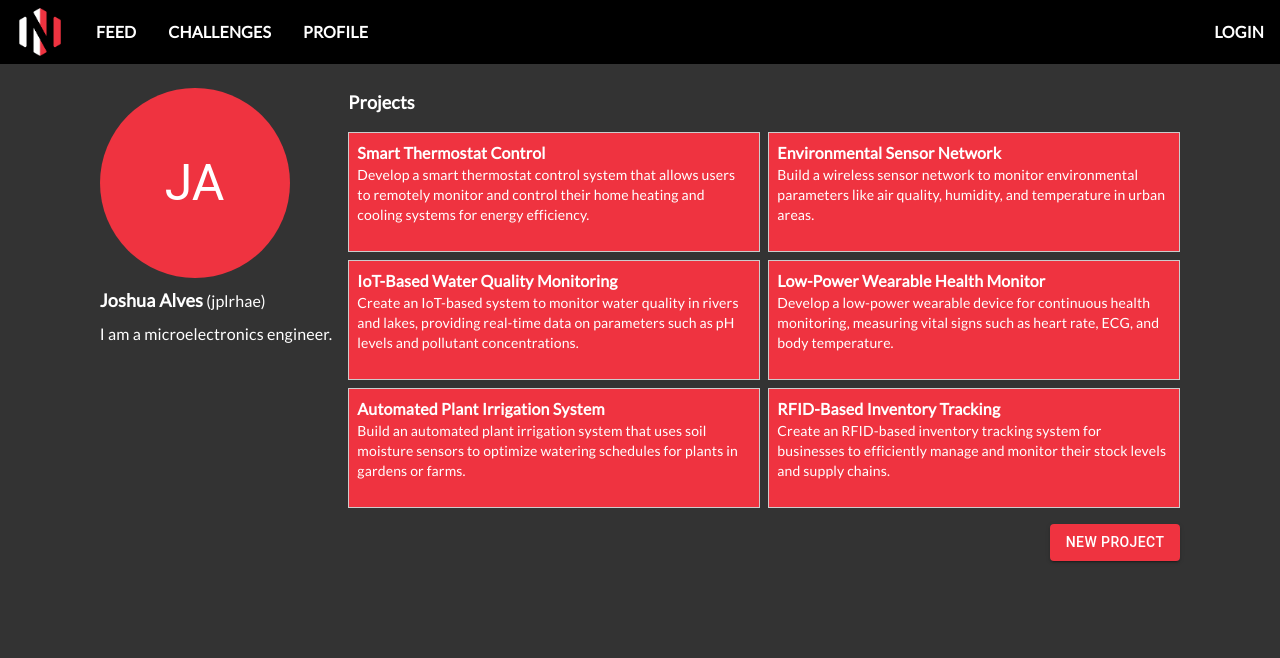
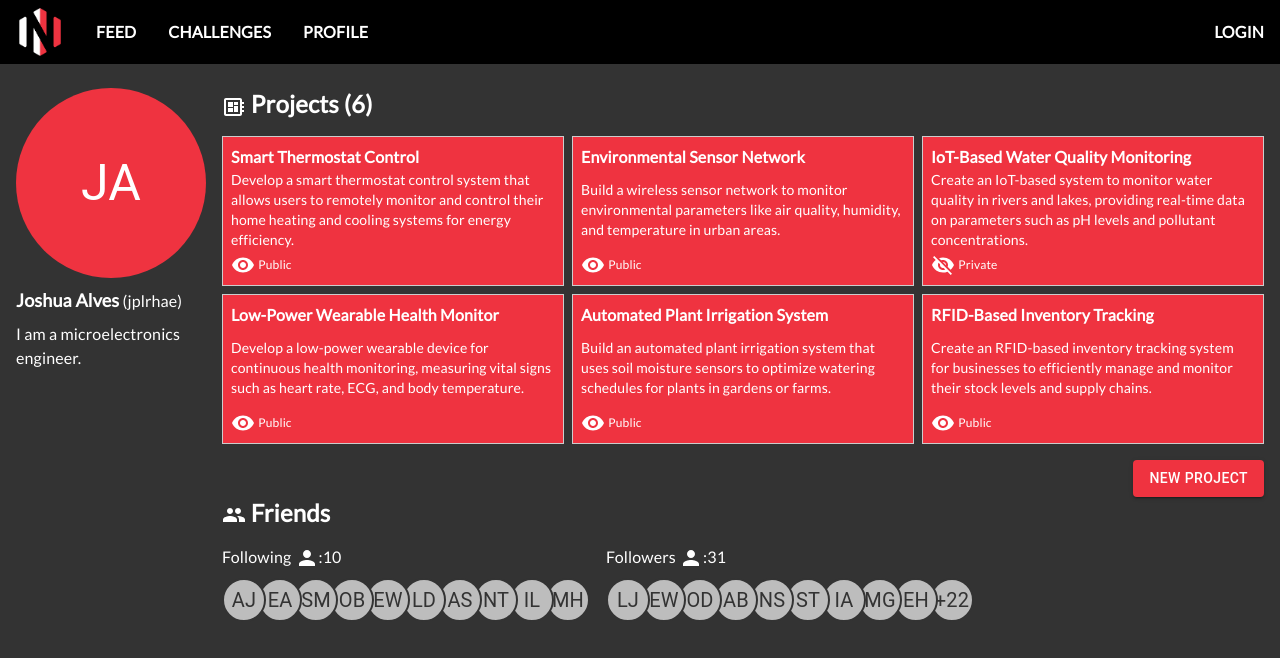
Before and after one commit to jplrhae/nexus-ui, a React (Vite) app: page /profile in a window 1280 px wide. Shown: the top 658 px of the page. Built offline with nearby package versions, Linux system fonts and the light colour scheme.

Commit message:
Improved profile visuals

```diff
--- /dev/null
+++ b/src/components/FollowingView.tsx
@@ -0,0 +1,57 @@
+import { AvatarGroup, Avatar, Tooltip } from "@mui/material";
+import { IUser } from "../interfaces/IUser";
+import PersonIcon from "@mui/icons-material/Person";
+import GroupIcon from "@mui/icons-material/Group";
+
+interface IFollowingViewProps {
+  following: IUser[];
+  followed: IUser[];
+}
+
+export default function FollowingView(props: IFollowingViewProps) {
+  return (
+    <div className="flex flex-col">
+      <div className="text-2xl font-bold">
+        <GroupIcon /> Friends
+      </div>
+      <div className="flex flex-row mt-4 flex-wrap gap-4">
+        <div className="flex flex-col">
+          <div>
+            Following <PersonIcon />:{props.following.length}
+          </div>
+          <AvatarGroup max={10} className="mt-2">
+            {props.following.map((user) => {
+              return (
+                <Tooltip title={user.name}>
+                  <Avatar>
+                    {user.name.split(" ").map((name) => {
+                      return name[0];
+                    })}
+                  </Avatar>
+                </Tooltip>
+              );
+            })}
+          </AvatarGroup>
+        </div>
+        <div className="flex flex-col">
+          <div>
+            Followers <PersonIcon />:{props.followed.length}
+          </div>
+          <AvatarGroup max={10} className="mt-2">
+            {props.followed.map((user) => {
+              return (
+                <Tooltip title={user.name}>
+                  <Avatar>
+                    {user.name.split(" ").map((name) => {
+                      return name[0];
+                    })}
+                  </Avatar>
+                </Tooltip>
+              );
+            })}
+          </AvatarGroup>
+        </div>
+      </div>
+    </div>
+  );
+}
--- a/src/components/ProjectCard.tsx
+++ b/src/components/ProjectCard.tsx
@@ -1,4 +1,6 @@
 import { IProject } from "../interfaces/IProject";
+import VisibilityOffIcon from "@mui/icons-material/VisibilityOff";
+import VisibilityIcon from "@mui/icons-material/Visibility";
 import "../styles/ProjectView.css";
 
 interface IProjectCardProps {
@@ -10,6 +12,17 @@ export default function ProjectCard(props: IProjectCardProps) {
     <div className="project-card flex flex-col p-2 bg-primary basis-0 grow">
       <div className="font-bold">{props.project.name}</div>
       <div className="text-sm overflow-hidden">{props.project.description}</div>
+      <div>
+        {props.project.isPublic ? (
+          <>
+            <VisibilityIcon /> <span className="text-xs">Public</span>
+          </>
+        ) : (
+          <>
+            <VisibilityOffIcon /> <span className="text-xs">Private</span>
+          </>
+        )}
+      </div>
     </div>
   );
 }
--- a/src/components/ProjectsView.tsx
+++ b/src/components/ProjectsView.tsx
@@ -1,6 +1,7 @@
 import { IProject } from "../interfaces/IProject";
 import ProjectCard from "./ProjectCard";
 import Button from "@mui/material/Button";
+import DeveloperBoardIcon from "@mui/icons-material/DeveloperBoard";
 import "../styles/ProjectView.css";
 
 interface IProjectsViewProps {
@@ -10,7 +11,9 @@ interface IProjectsViewProps {
 export default function ProjectsView(props: IProjectsViewProps) {
   return (
     <div className="flex flex-col gap-4">
-      <div className="font-bold text-lg">Projects</div>
+      <div className="text-2xl font-bold">
+        <DeveloperBoardIcon /> Projects ({props.projects.length})
+      </div>
       <div className="flex flex-wrap gap-2">
         {props.projects.map((project) => (
           <ProjectCard project={project} />
--- a/src/interfaces/IUser.ts
+++ b/src/interfaces/IUser.ts
@@ -4,8 +4,257 @@ export interface IUser {
   about: string;
 }
 
-export const rawUser = {
+export const rawUser: IUser = {
   name: "Joshua Alves",
   about: "I am a microelectronics engineer.",
   username: "jplrhae",
 };
+
+export const rawUserItems1: IUser[] = [
+  {
+    name: "Alice Johnson",
+    username: "alicej",
+    about:
+      "Front-end developer passionate about creating user-friendly web applications.",
+  },
+  {
+    name: "Ethan Adams",
+    username: "ethana",
+    about:
+      "Software engineer with a focus on backend development and database design.",
+  },
+  {
+    name: "Sophia Martinez",
+    username: "sophiam",
+    about:
+      "UI/UX designer who enjoys turning ideas into visually appealing designs.",
+  },
+  {
+    name: "Oliver Brown",
+    username: "oliverb",
+    about:
+      "Full-stack developer with a love for solving complex coding challenges.",
+  },
+  {
+    name: "Emma Wilson",
+    username: "emmaw",
+    about:
+      "AI enthusiast exploring the possibilities of machine learning in healthcare.",
+  },
+  {
+    name: "Liam Davis",
+    username: "liamd",
+    about: "Mobile app developer creating engaging and user-friendly apps.",
+  },
+  {
+    name: "Ava Smith",
+    username: "avas",
+    about: "Data scientist specializing in data analysis and visualization.",
+  },
+  {
+    name: "Noah Turner",
+    username: "noaht",
+    about:
+      "DevOps engineer streamlining development workflows and deployment processes.",
+  },
+  {
+    name: "Isabella Lee",
+    username: "isabellal",
+    about:
+      "Passionate about open-source software and contributing to the community.",
+  },
+  {
+    name: "Mia Harris",
+    username: "miah",
+    about:
+      "Web designer with a focus on creating stunning and responsive websites.",
+  },
+];
+
+export const rawUserItems2: IUser[] = [
+  {
+    name: "Liam Johnson",
+    username: "liamj",
+    about:
+      "Experienced software engineer with expertise in Java and microservices architecture.",
+  },
+  {
+    name: "Emma Williams",
+    username: "emmaw",
+    about:
+      "Front-end developer with a knack for creating interactive and user-friendly web apps.",
+  },
+  {
+    name: "Oliver Davis",
+    username: "oliverd",
+    about:
+      "AI researcher exploring the potential of neural networks in natural language processing.",
+  },
+  {
+    name: "Ava Brown",
+    username: "avab",
+    about:
+      "Mobile app developer specializing in iOS app development and Swift programming.",
+  },
+  {
+    name: "Noah Smith",
+    username: "noahs",
+    about:
+      "Data scientist passionate about data-driven decision-making and predictive analytics.",
+  },
+  {
+    name: "Sophia Taylor",
+    username: "sophiat",
+    about:
+      "UI/UX designer with a focus on creating intuitive and visually appealing interfaces.",
+  },
+  {
+    name: "Isabella Anderson",
+    username: "isabellaa",
+    about:
+      "Full-stack developer experienced in building scalable and robust web applications.",
+  },
+  {
+    name: "Mia Garcia",
+    username: "miag",
+    about:
+      "DevOps engineer automating deployment pipelines for faster and more reliable releases.",
+  },
+  {
+    name: "Ethan Hernandez",
+    username: "ethanh",
+    about:
+      "Passionate about open-source contributions and enhancing developer tools.",
+  },
+  {
+    name: "Sophia Rodriguez",
+    username: "sophiar",
+    about:
+      "Web designer dedicated to creating visually stunning and responsive websites.",
+  },
+  {
+    name: "Olivia King",
+    username: "oliviak",
+    about:
+      "Backend developer specializing in database design and optimization.",
+  },
+  {
+    name: "William Turner",
+    username: "williamt",
+    about:
+      "AI enthusiast exploring the potential of machine learning in healthcare.",
+  },
+  {
+    name: "Emily Clark",
+    username: "emilyc",
+    about:
+      "Experienced mobile app developer with a focus on Android app development.",
+  },
+  {
+    name: "James Baker",
+    username: "jamesb",
+    about:
+      "Data scientist leveraging data analysis to drive business insights and decisions.",
+  },
+  {
+    name: "Ava Nelson",
+    username: "avan",
+    about:
+      "Web developer passionate about creating responsive and accessible websites.",
+  },
+  {
+    name: "Lucas Hill",
+    username: "lucash",
+    about:
+      "Software engineer experienced in building scalable and maintainable systems.",
+  },
+  {
+    name: "Emma White",
+    username: "emmawh",
+    about:
+      "UI/UX designer with a love for creating elegant and user-centric designs.",
+  },
+  {
+    name: "Ella Lewis",
+    username: "ellal",
+    about:
+      "Full-stack developer with expertise in JavaScript and modern web frameworks.",
+  },
+  {
+    name: "Daniel Young",
+    username: "daniely",
+    about:
+      "DevOps engineer automating cloud infrastructure and deployment processes.",
+  },
+  {
+    name: "Oliver Walker",
+    username: "oliverw",
+    about:
+      "Front-end developer passionate about responsive web design and performance optimization.",
+  },
+  {
+    name: "Mia Hall",
+    username: "miah",
+    about:
+      "AI researcher exploring the applications of deep learning in computer vision.",
+  },
+  {
+    name: "Ethan Turner",
+    username: "ethant",
+    about:
+      "Mobile app developer with experience in cross-platform app development.",
+  },
+  {
+    name: "Aiden Harris",
+    username: "aidenh",
+    about:
+      "Data scientist specializing in predictive modeling and statistical analysis.",
+  },
+  {
+    name: "Charlotte Martinez",
+    username: "charlottem",
+    about: "Web designer creating modern and user-friendly web experiences.",
+  },
+  {
+    name: "Liam Scott",
+    username: "liams",
+    about:
+      "Backend developer building robust and efficient server-side solutions.",
+  },
+  {
+    name: "Ella Adams",
+    username: "ellaa",
+    about:
+      "DevOps engineer optimizing infrastructure for high availability and performance.",
+  },
+  {
+    name: "Lucas Robinson",
+    username: "lucasr",
+    about:
+      "Passionate about open-source contributions and community involvement.",
+  },
+  {
+    name: "Eleanor Hall",
+    username: "eleanorh",
+    about:
+      "Front-end developer creating visually stunning and interactive web applications.",
+  },
+  {
+    name: "Aiden Turner",
+    username: "aident",
+    about:
+      "AI enthusiast researching natural language processing and chatbot development.",
+  },
+  {
+    name: "Ava Baker",
+    username: "avab",
+    about:
+      "Full-stack developer experienced in building scalable and dynamic web applications.",
+  },
+  {
+    name: "Oliver Thomas",
+    username: "olivert",
+    about:
+      "Mobile app developer passionate about creating engaging and innovative apps.",
+  },
+];
--- a/src/pages/ProfilePage.tsx
+++ b/src/pages/ProfilePage.tsx
@@ -1,7 +1,8 @@
+import FollowingView from "../components/FollowingView";
 import ProfileInfo from "../components/ProfileInfo";
 import ProjectsView from "../components/ProjectsView";
 import { rawProjectItems } from "../interfaces/IProject";
-import { IUser } from "../interfaces/IUser";
+import { IUser, rawUserItems1, rawUserItems2 } from "../interfaces/IUser";
 
 interface IProfilePageProps {
   user: IUser;
@@ -17,10 +18,9 @@ function ProfilePage(props: IProfilePageProps) {
         <div>
           <ProfileInfo user={props.user} />
         </div>
-        <div className="basis-2/3">
+        <div>
           <ProjectsView projects={rawProjectItems} />
-
-          <div className="flex flex-row basis-1/3 "></div>
+          <FollowingView following={rawUserItems1} followed={rawUserItems2} />
         </div>
       </div>
     </div>
--- a/src/styles/ProjectView.css
+++ b/src/styles/ProjectView.css
@@ -8,11 +8,12 @@
 
 .project-card {
   min-width: 280px;
-  height: 120px;
+  height: 150px;
   background-color: #ef3340;
   border: 1px solid #ccc;
   padding: 10px;
   box-sizing: border-box;
+  justify-content: space-between;
 }
 
 @media (max-width: 768px) {
```
